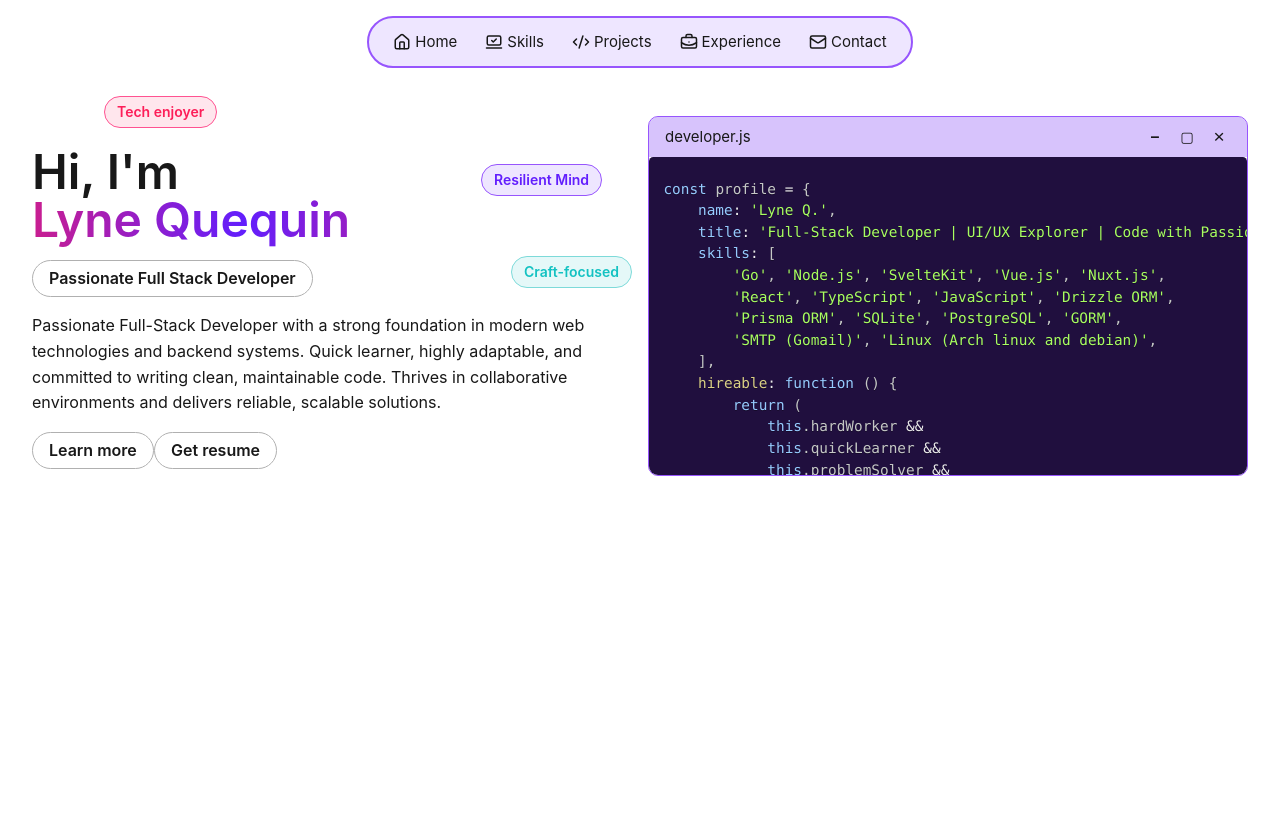
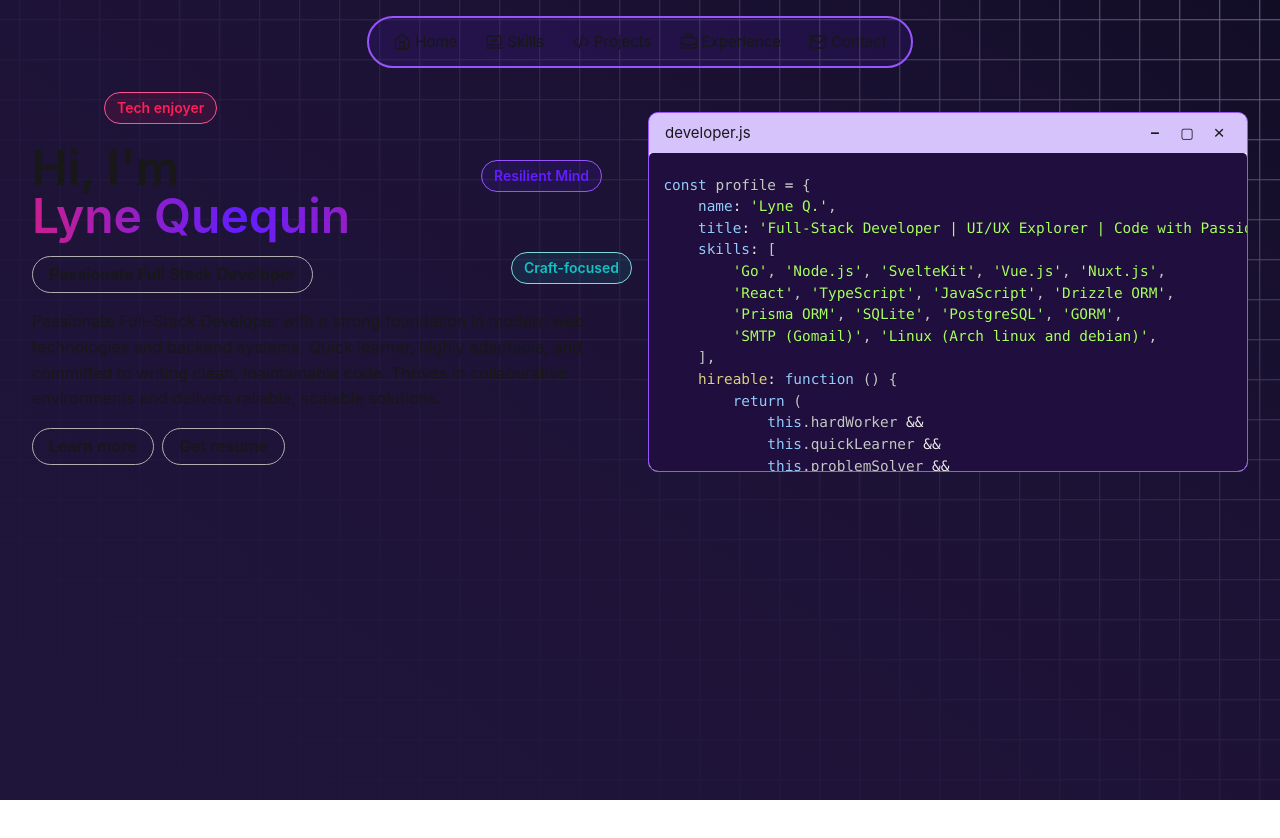
Before and after one commit to LyneQ/portfolio-v2, a Vue app: page / in a window 1280 px wide. Shown: the top 838 px of the page. Before the commit the page ends 816 px from the top, so only its background shows below. Built offline with nearby package versions, Linux system fonts and the light colour scheme.

Commit message:
Refine `MainView` layout and styling with new grid and background effects; improve `Who` component structure, button styles, and grouping; add `id` for main container in `App.vue`.

```diff
--- a/src/App.vue
+++ b/src/App.vue
@@ -1,6 +1,6 @@
 <template>
   <Header id="header" />
-  <main>
+  <main id="main">
     <RouterView />
   </main>
 </template>
@@ -12,5 +12,10 @@ import Header from "@/components/Header.vue";
 
 #header {
   margin-top: 1rem;
+  position: absolute;
+  top: 0;
+  left: 0;
+  right: 0;
+  z-index: 100;
 }
 </style>
--- a/src/components/home/Who.vue
+++ b/src/components/home/Who.vue
@@ -8,14 +8,14 @@ import Badge from "@/components/utils/Badge.vue";
     <div class="who-wrapper">
       <h2>Hi, I'm</h2>
       <h2> <span class="human-name">Lyne Quequin</span></h2>
-      <Badge class="who-btn" text="Passionate Full Stack Developer" />
+      <Badge class="who-btn" text="Passionate Full Stack Developer" style="cursor: text;" />
       <h6>
         Passionate Full-Stack Developer with a strong foundation in modern web technologies and backend systems.
         Quick learner, highly adaptable, and committed to writing clean, maintainable code.
         Thrives in collaborative environments and delivers reliable, scalable solutions.
       </h6>
 
-      <div>
+      <div class="buttons-group">
         <a href="https://github.com/LyneQ" target="_blank" ><Badge class="url-link who-btn" text="Learn more" /> </a>
         <a href="/public/favicon.ico" download><Badge class="url-link who-btn" text="Get resume" /> </a>
       </div>
@@ -94,6 +94,12 @@ a:has(.who-btn) {
   font-size: 1rem;
 }
 
+
+.buttons-group {
+  display: flex;
+  gap: 0.5rem;
+}
+
 .absolute{
   position: absolute;
 }
--- a/src/route/MainView.vue
+++ b/src/route/MainView.vue
@@ -21,16 +21,17 @@ const profile = {
             this.problemSolver &&
             this.yearsOfExperience = 1
         );
-    },
-};
-
+    }};
 `
 </script>
 
 <template>
   <section id="presentation">
-    <Who />
-    <WhoCode :code="codeLines" title="developer.js" />
+    <Who/>
+    <WhoCode :code="codeLines" title="developer.js"/>
+  </section>
+  <section id="presentation-large" style="min-height: 100vh">
+
   </section>
 </template>
 
@@ -41,11 +42,37 @@ const profile = {
   display: grid;
   grid-template-columns: 1fr 1fr;
   gap: 1rem;
+  min-height: 100vh;
 
-  margin: 3rem 2rem;
+  padding: 7rem 2rem;
+
+  background: #111;
+  background-image: linear-gradient(
+          35deg,
+          hsl(258, 49%, 15%),
+          80%,
+          hsla(252, 67%, 12%, 0.6)
+  ),
+  linear-gradient(
+          transparent calc(50% - 1px),
+          #fff 1px,
+          transparent calc(50% + 1px) 100%
+  ),
+  linear-gradient(
+          to right,
+          transparent calc(50% - 1px),
+          #fff 1px,
+          transparent calc(50% + 1px) 100%
+  );
+  background-size: 100% 100%, 40px 40px, 40px 40px;
+
 
   @include mobile-display {
     grid-template-columns: none;
+    padding: 2rem;
   }
 }
+#presentation-large {
+
+}
 </style>
```
